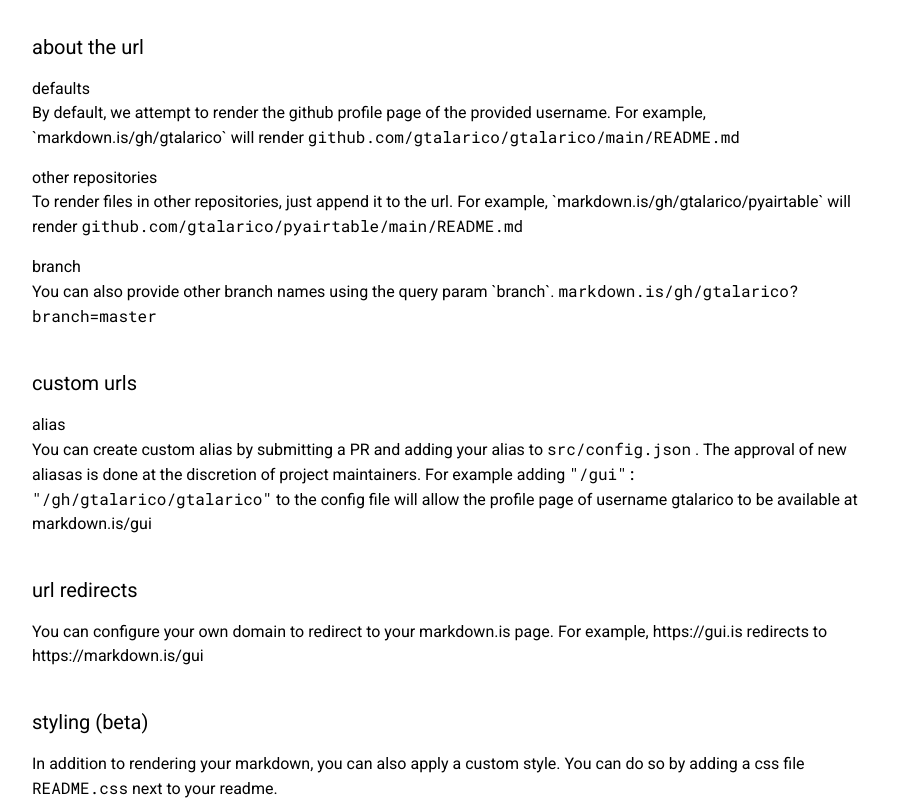
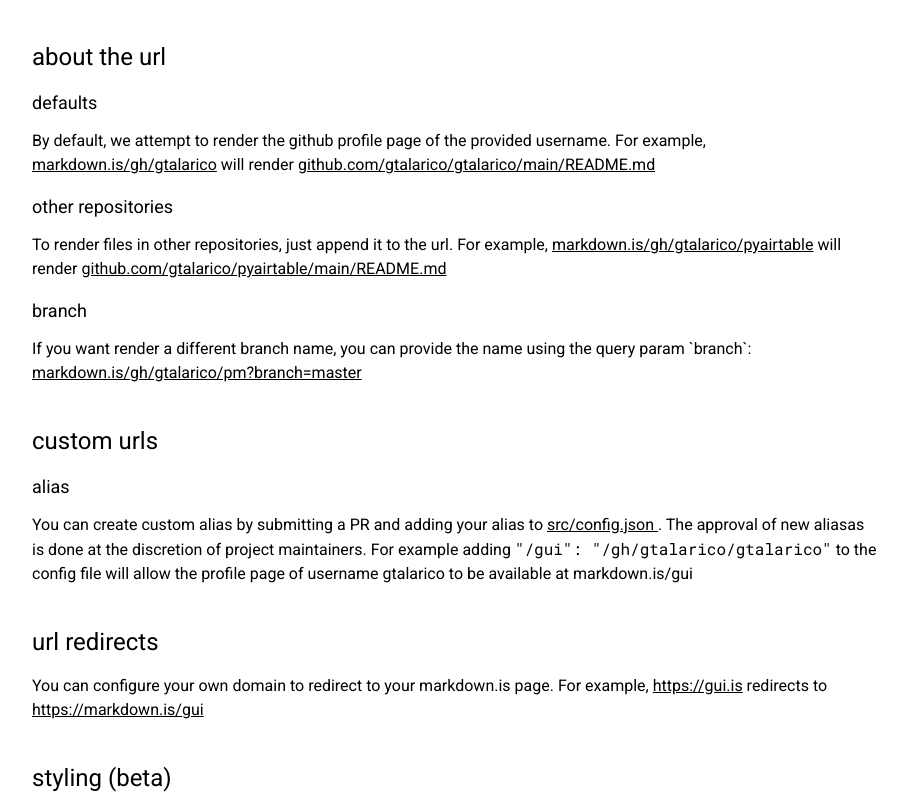
Before and after one commit to gtalarico/markdown.is, a Vue app: page /docs in a window 1280 px wide. Shown: the part 427-1227 px from the top of the page, without its empty margins (184-1091 px from the left). Built offline with nearby package versions, Linux system fonts and the light colour scheme.

Commit message:
Clean up docs

```diff
--- a/public/index.html
+++ b/public/index.html
@@ -13,7 +13,7 @@
   <!-- Font -->
   <link rel="preconnect" href="https://fonts.gstatic.com" crossorigin>
   <link href="https://fonts.googleapis.com/css2?family=Roboto:wght@300;400;700&display=swap" rel="stylesheet">
-  <link href="https://fonts.googleapis.com/css2?family=Roboto+Slab:wght@300;400;700&display=swap" rel="stylesheet">
+  <link href="https://fonts.googleapis.com/css2?family=Roboto+Slab:wght@300;400;500;700&display=swap" rel="stylesheet">
   <link href="https://fonts.googleapis.com/css2?family=Roboto+Mono:wght@400&display=swap" rel="stylesheet">
 </head>
 
--- a/src/styles/app.css
+++ b/src/styles/app.css
@@ -14,7 +14,7 @@
 @layer base {
   h1 {
     @apply text-3xl;
-    @apply mb-4;
+    @apply mb-5;
 
   }
   h2 {
@@ -23,8 +23,9 @@
   }
 
   h3 {
-    @apply text-xl;
-    @apply mb-4;
+    @apply text-lg;
+    @apply mb-3;
+    @apply font-medium;
   }
   p {
     @apply mb-4;
--- a/src/views/Docs.vue
+++ b/src/views/Docs.vue
@@ -4,62 +4,77 @@
       <a href="/" class="no-underline"># markdown.is</a>
     </h1>
 
-    <h3>what is this</h3>
+    <h2>what is this</h2>
     <p>
       <strong>markdown.is</strong>
       is a simple website that fetches markdown files from github and renders them as html. The
       initial motivation for this was to be able to view a github profile README.md as a website,
       without taking the visitor to Github. e.g.
-      <a href="/gh/gtalarico">markdown.is/gh/gtalarico</a>
+      <a href="https://markdown.is/gh/gtalarico">markdown.is/gh/gtalarico</a>
       renders
       <a href="https://github.com/gtalarico/gtalarico/README.md">
         github.com/gtalarico/gtalarico/README.md
       </a>
     </p>
 
-    <h3 class="mt-10">what can I use this for?</h3>
+    <h2 class="mt-10">what can I use this for?</h2>
     <ul>
       <li>User your github profile as a website on your bio</li>
       <li>Use any Markdown files on github as a static website</li>
     </ul>
 
-    <h3 class="mt-10">about the url</h3>
-    <h4>defaults</h4>
+    <h2 class="mt-10">about the url</h2>
+    <h3>defaults</h3>
     <p>
       By default, we attempt to render the github profile page of the provided username. For
-      example, `markdown.is/gh/gtalarico` will render
-      <code>github.com/gtalarico/gtalarico/main/README.md</code>
+      example,
+      <a href="https://markdown.is/gh/gtalarico">markdown.is/gh/gtalarico</a>
+      will render
+      <a href="https://github.com/gtalarico/gtalarico/main/README.md">
+        github.com/gtalarico/gtalarico/main/README.md
+      </a>
     </p>
-    <h4>other repositories</h4>
+    <h3>other repositories</h3>
     <p>
       To render files in other repositories, just append it to the url. For example,
-      `markdown.is/gh/gtalarico/pyairtable` will render
-      <code>github.com/gtalarico/pyairtable/main/README.md</code>
+      <a href="https://markdown.is/gh/gtalarico/pyairtable">markdown.is/gh/gtalarico/pyairtable</a>
+      will render
+      <a href="https://github.com/gtalarico/pyairtable/main/README.md">
+        github.com/gtalarico/pyairtable/main/README.md
+      </a>
     </p>
-    <h4>branch</h4>
+    <h3>branch</h3>
     <p>
-      You can also provide other branch names using the query param `branch`.
-      <code>markdown.is/gh/gtalarico?branch=master</code>
+      If you want render a different branch name, you can provide the name using the query param
+      `branch`:
+      <a href="https://markdown.is/gh/gtalarico/pm?branch=master">
+        markdown.is/gh/gtalarico/pm?branch=master
+      </a>
     </p>
 
-    <h3 class="mt-10">custom urls</h3>
-    <h4>alias</h4>
+    <h2 class="mt-10">custom urls</h2>
+    <h3>alias</h3>
     <p>
       You can create custom alias by submitting a PR and adding your alias to
-      <code>src/config.json</code>
+      <a href="https://github.com/gtalarico/markdown.is/edit/main/src/config.json">
+        src/config.json
+      </a>
+
       . The approval of new aliasas is done at the discretion of project maintainers. For example
       adding
       <code>"/gui": "/gh/gtalarico/gtalarico"</code>
       to the config file will allow the profile page of username gtalarico to be available at
       markdown.is/gui
     </p>
-    <h3 class="mt-10">url redirects</h3>
+    <h2 class="mt-10">url redirects</h2>
     <p>
       You can configure your own domain to redirect to your markdown.is page. For example,
-      https://gui.is redirects to https://markdown.is/gui
+      <a href="https://gui.is">https://gui.is</a>
+      redirects to
+      <a href="https://markdown.is/gui">https://markdown.is/gui</a>
     </p>
 
-    <h3 class="mt-10">styling (beta)</h3>
+    <h2 class="mt-10">styling (beta)</h2>
     <p>
       In addition to rendering your markdown, you can also apply a custom style. You can do so by
       adding a css file
```
